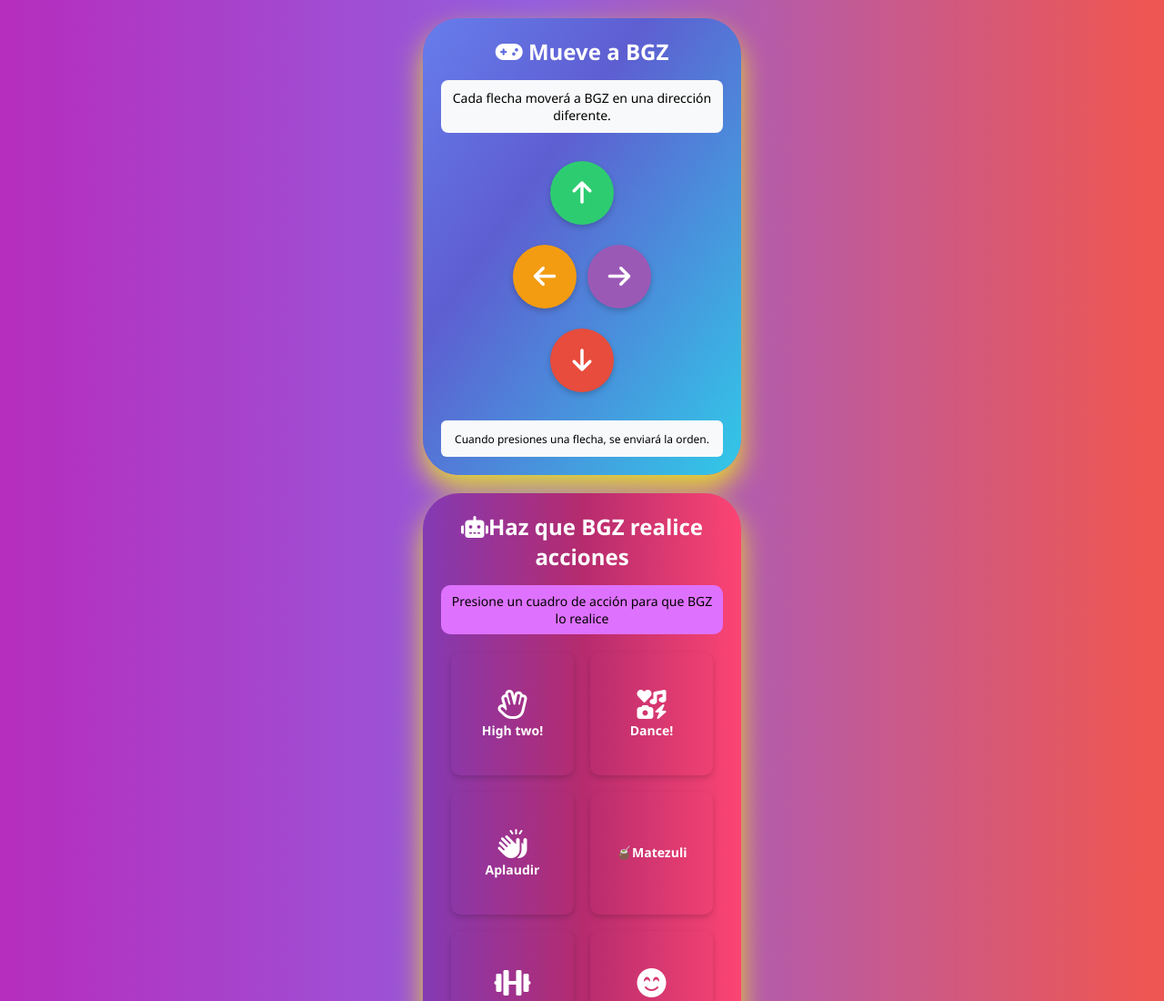
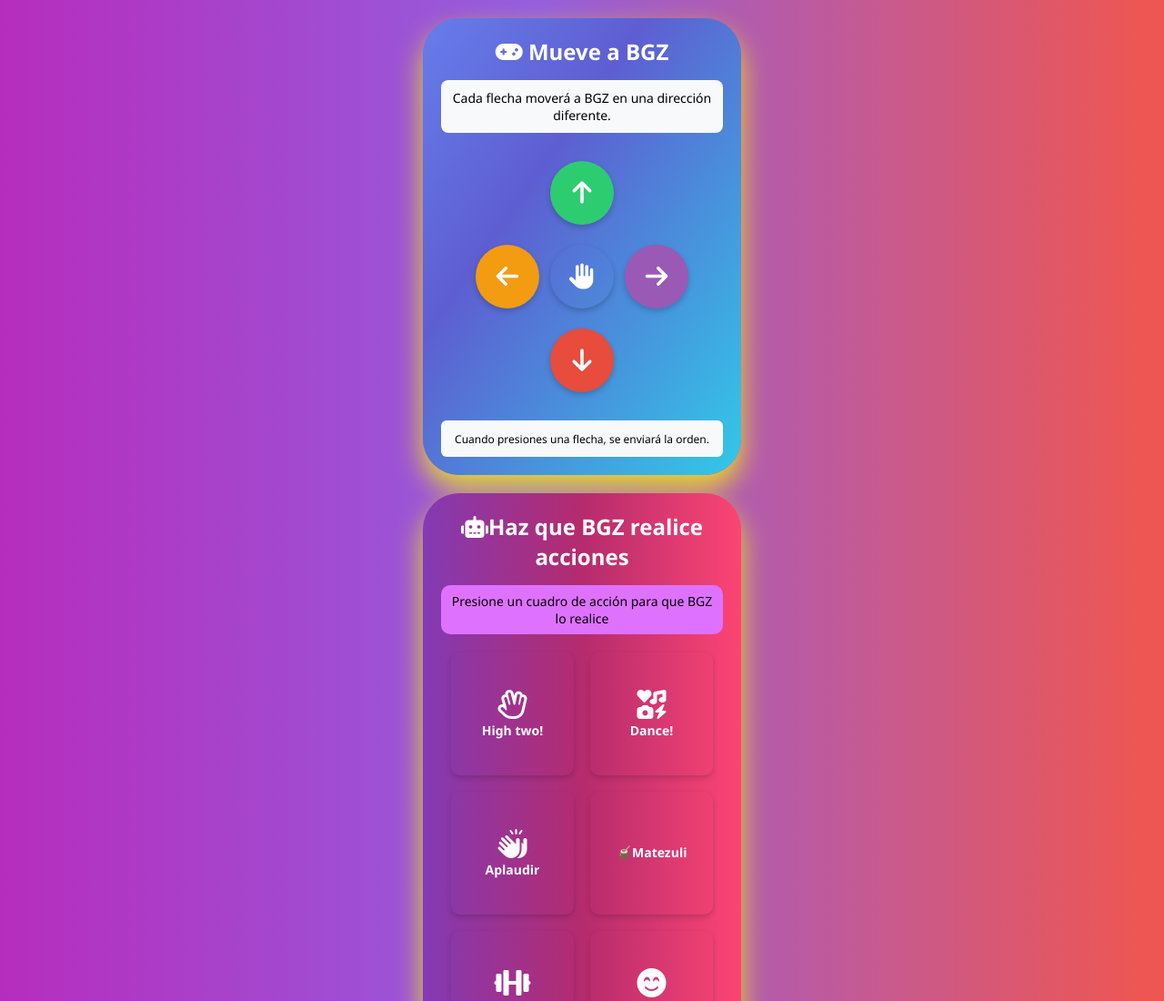
Before and after one commit to sistemadual-ahk/mecabot25, a plain HTML site: page webrobot/index.html in a window 1280 px wide. Shown: the top 1100 px of the page at 91% size. Drawn offline with Linux system fonts and the light colour scheme.

Commit message:
Update index.html

```diff
--- a/webrobot/index.html
+++ b/webrobot/index.html
@@ -25,6 +25,9 @@
                 <div class="arrow" id="left">
                     <i class="fas fa-arrow-left"></i>
                 </div>
+                <div class="arrow stop-button" id="stop">
+                    <i class="fas fa-hand-paper"></i>
+        </div>
                 <div class="arrow" id="right">
                     <i class="fas fa-arrow-right"></i>
                 </div>
```
